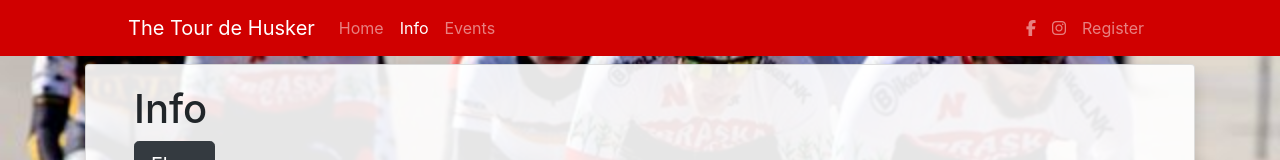
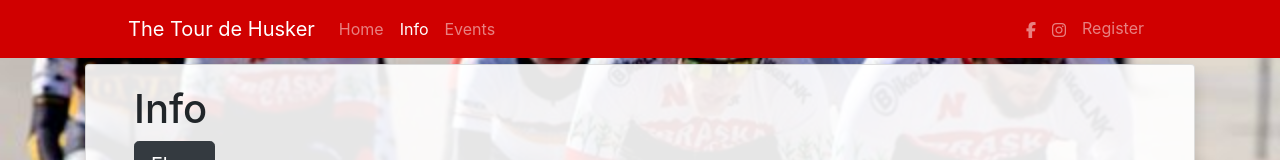
Before and after one commit to UnlCyclingClub/unlcyclingclub.github.io, a plain HTML site: page tourdehusker/info.html in a window 1280 px wide. Shown: the top 160 px of the page. Drawn offline with nearby package versions, Linux system fonts and the light colour scheme.

Commit message:
Updating Font Awesome icons to load faster

```diff
--- a/styles.css
+++ b/styles.css
@@ -64,3 +64,11 @@ th {
 		padding-right: 10%;
 	}
 }
+
+/* Icons */
+.font-awesome {
+	font-family: FontAwesome;
+    display: inline-block;
+	vertical-align: middle;
+	font-style: normal
+}
--- a/tourdehusker/navbar.html
+++ b/tourdehusker/navbar.html
@@ -25,10 +25,10 @@
 			</ul>
 			<ul class="navbar-nav mr">
 				<li class="nav-item">
-					<a class="nav-link" href="https://www.facebook.com/UNLCycling/"><i class="fab fa-facebook-f"></i></a>
+					<a class="nav-link" href="https://www.facebook.com/UNLCycling/"><i class="font-awesome">&#xf39e;</i></a>
 				</li>
 				<li class="nav-item">
-					<a class="nav-link" href="https://www.instagram.com/unlcyclingclub/"><i class="fab fa-instagram"></i></a>
+					<a class="nav-link" href="https://www.instagram.com/unlcyclingclub/"><i class="font-awesome">&#xf16d;</i></a>
 				</li>
 				<li class="nav-item">
 					<a class="nav-link" href="https://www.bikereg.com/tour-de-husker">Register</a>
```
